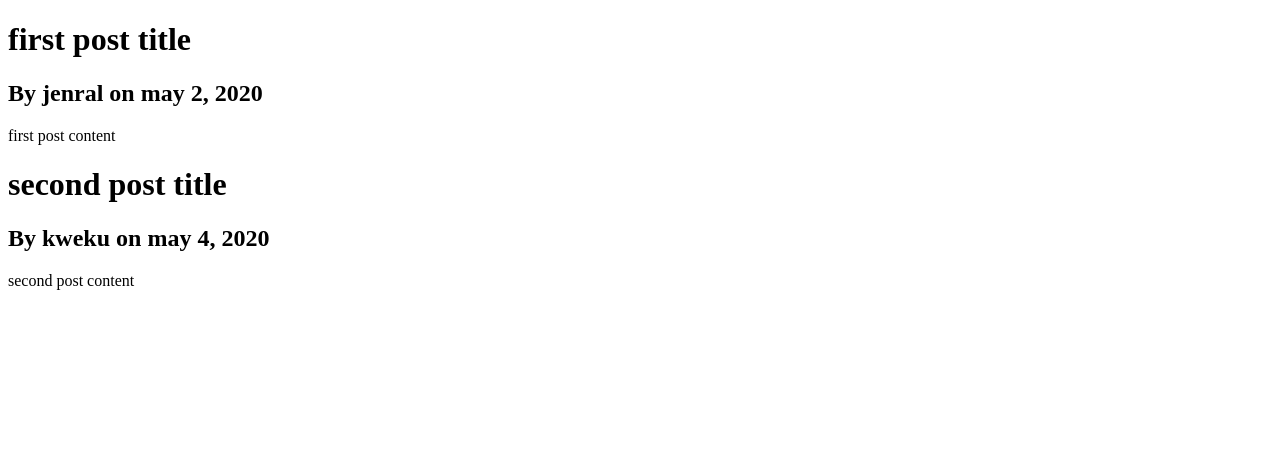
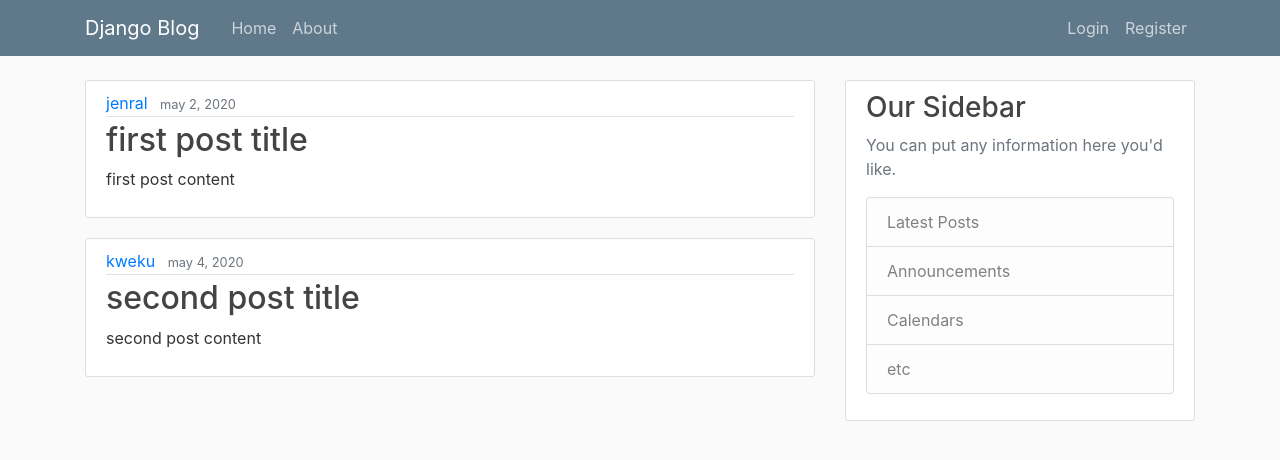
Before and after one commit to DennisOtu/Blog-with-Django, a Django app: page / in a window 1280 px wide. Shown: the top 460 px of the page. Run offline with Django 3.2, Linux system fonts and the light colour scheme; some libraries are stand-ins or nearby versions.

Commit message:
added bootstrap(CSS & JS) + custom CSS to html templates

```diff
--- /dev/null
+++ b/django_blog/blog/static/blog/main.css
@@ -0,0 +1,84 @@
+body {
+    background: #fafafa;
+    color: #333333;
+    margin-top: 5rem;
+  }
+
+  h1, h2, h3, h4, h5, h6 {
+    color: #444444;
+  }
+
+  ul {
+    margin: 0;
+  }
+
+  .bg-steel {
+    background-color: #5f788a;
+  }
+
+  .site-header .navbar-nav .nav-link {
+    color: #cbd5db;
+  }
+
+  .site-header .navbar-nav .nav-link:hover {
+    color: #ffffff;
+  }
+
+  .site-header .navbar-nav .nav-link.active {
+    font-weight: 500;
+  }
+
+  .content-section {
+    background: #ffffff;
+    padding: 10px 20px;
+    border: 1px solid #dddddd;
+    border-radius: 3px;
+    margin-bottom: 20px;
+  }
+
+  .article-title {
+    color: #444444;
+  }
+
+  a.article-title:hover {
+    color: #428bca;
+    text-decoration: none;
+  }
+
+  .article-content {
+    white-space: pre-line;
+  }
+
+  .article-img {
+    height: 65px;
+    width: 65px;
+    margin-right: 16px;
+  }
+
+  .article-metadata {
+    padding-bottom: 1px;
+    margin-bottom: 4px;
+    border-bottom: 1px solid #e3e3e3
+  }
+
+  .article-metadata a:hover {
+    color: #333;
+    text-decoration: none;
+  }
+
+  .article-svg {
+    width: 25px;
+    height: 25px;
+    vertical-align: middle;
+  }
+
+  .account-img {
+    height: 125px;
+    width: 125px;
+    margin-right: 20px;
+    margin-bottom: 16px;
+  }
+
+  .account-heading {
+    font-size: 2.5rem;
+  }
--- a/django_blog/blog/templates/blog/about.html
+++ b/django_blog/blog/templates/blog/about.html
@@ -1,4 +1,4 @@
 {% extends 'blog/base.html' %}
 {% block content %}
-<h2>blog about</h2>
+    <h1>About Page</h1>
 {% endblock %}
--- a/django_blog/blog/templates/blog/base.html
+++ b/django_blog/blog/templates/blog/base.html
@@ -1,9 +1,15 @@
+{% load static %}
 <!DOCTYPE html>
 <html lang="en">
 <head>
     <meta charset="UTF-8">
     <meta http-equiv="X-UA-Compatible" content="IE=edge">
     <meta name="viewport" content="width=device-width, initial-scale=1.0">
+    <!-- Bootstrap CSS -->
+    <link rel="stylesheet" href="https://maxcdn.bootstrapcdn.com/bootstrap/4.0.0/css/bootstrap.min.css" integrity="sha384-Gn5384xqQ1aoWXA+058RXPxPg6fy4IWvTNh0E263XmFcJlSAwiGgFAW/dAiS6JXm" crossorigin="anonymous">
+    <!-- Custom CSS -->
+    <link rel="stylesheet" type="text/css" href="{% static 'blog/main.css' %}">
+
     {% if pageTitle %}
         <title>django_blog - {{ pageTitle }}</title>
     {% else %}
@@ -11,6 +17,52 @@
     {% endif %}
 </head>
 <body>
-    {% block content %}{% endblock content %}
+    <header class="site-header">
+        <nav class="navbar navbar-expand-md navbar-dark bg-steel fixed-top">
+          <div class="container">
+            <a class="navbar-brand mr-4" href="{% url 'blog-home' %}">Django Blog</a>
+            <button class="navbar-toggler" type="button" data-toggle="collapse" data-target="#navbarToggle" aria-controls="navbarToggle" aria-expanded="false" aria-label="Toggle navigation">
+            <span class="navbar-toggler-icon"></span>
+            </button>
+            <div class="collapse navbar-collapse" id="navbarToggle">
+              <div class="navbar-nav mr-auto">
+                <a class="nav-item nav-link" href="{% url 'blog-home' %}">Home</a>
+                <a class="nav-item nav-link" href="{% url 'blog-about' %}">About</a>
+              </div>
+              <!-- Navbar Right Side -->
+              <div class="navbar-nav">
+                <a class="nav-item nav-link" href="#">Login</a>
+                <a class="nav-item nav-link" href="#">Register</a>
+              </div>
+            </div>
+          </div>
+        </nav>
+    </header>
+    <main role="main" class="container">
+        <div class="row">
+          <div class="col-md-8">
+            {% block content %}{% endblock %}
+          </div>
+          <div class="col-md-4">
+            <div class="content-section">
+              <h3>Our Sidebar</h3>
+              <p class='text-muted'>You can put any information here you'd like.
+                <ul class="list-group">
+                  <li class="list-group-item list-group-item-light">Latest Posts</li>
+                  <li class="list-group-item list-group-item-light">Announcements</li>
+                  <li class="list-group-item list-group-item-light">Calendars</li>
+                  <li class="list-group-item list-group-item-light">etc</li>
+                </ul>
+              </p>
+            </div>
+          </div>
+        </div>
+    </main>
+
+    <!-- Optional JavaScript -->
+    <!-- jQuery first, then Popper.js, then Bootstrap JS -->
+    <script src="https://code.jquery.com/jquery-3.2.1.slim.min.js" integrity="sha384-KJ3o2DKtIkvYIK3UENzmM7KCkRr/rE9/Qpg6aAZGJwFDMVNA/GpGFF93hXpG5KkN" crossorigin="anonymous"></script>
+    <script src="https://cdnjs.cloudflare.com/ajax/libs/popper.js/1.12.9/umd/popper.min.js" integrity="sha384-ApNbgh9B+Y1QKtv3Rn7W3mgPxhU9K/ScQsAP7hUibX39j7fakFPskvXusvfa0b4Q" crossorigin="anonymous"></script>
+    <script src="https://maxcdn.bootstrapcdn.com/bootstrap/4.0.0/js/bootstrap.min.js" integrity="sha384-JZR6Spejh4U02d8jOt6vLEHfe/JQGiRRSQQxSfFWpi1MquVdAyjUar5+76PVCmYl" crossorigin="anonymous"></script>
 </body>
 </html>
--- a/django_blog/blog/templates/blog/home.html
+++ b/django_blog/blog/templates/blog/home.html
@@ -1,8 +1,16 @@
 {% extends 'blog/base.html' %}
 {% block content %}
 {% for post in posts %}
-    <h1>{{ post.title }}</h1>
-    <h2>By {{ post.author }} on {{ post.date }}</h2>
-    <p>{{ post.content }}</p>
+    <article class="media content-section">
+        <div class="media-body">
+            <div class="article-metadata">
+                <a class="mr-2" href="#">{{ post.author }}</a>
+                <small class="text-muted">{{ post.date }}</small>
+            </div>
+
+            <h2><a class="article-title" href="#">{{ post.title }}</a></h2>
+            <p class="article-content">{{ post.content }}</p>
+        </div>
+    </article>
 {% endfor %}
 {% endblock content %}
```
